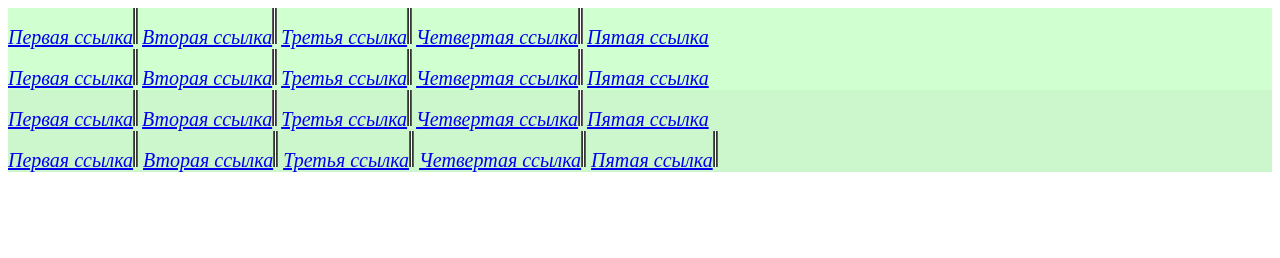
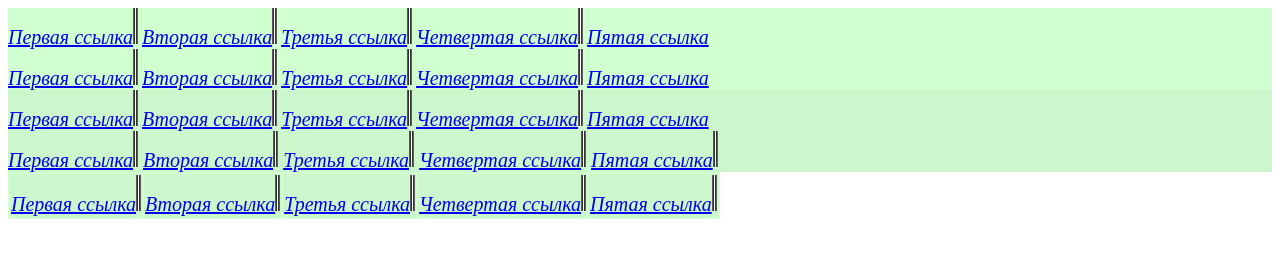
Before and after one commit to DaVinchiLeo/Homework, a plain HTML site: page Алексейчик ДЗ№6/a/LINKS.html in a window 1280 px wide. Drawn offline with Linux system fonts and the light colour scheme.

Commit message:
коментирование и мелкие доработки

```diff
--- a/Алексейчик ДЗ№6/a/LINKS.html
+++ b/Алексейчик ДЗ№6/a/LINKS.html
@@ -18,7 +18,7 @@
         <a href="https://www.goodfon.ru/">Третья ссылка</a>
         <a href="https://www.goodfon.ru/">Четвертая ссылка</a>
         <a href="https://www.goodfon.ru/">Пятая ссылка</a>
-
+        <!--Тут реализовал ссылки при помощи div-->
     </div>
     <div class="links">
 
@@ -36,6 +36,7 @@
         <a href="https://www.goodfon.ru/" class="menu__item">Третья ссылка</a>
         <a href="https://www.goodfon.ru/" class="menu__item menu__item-importance-high">Четвертая ссылка</a>
         <a href="https://www.goodfon.ru/" class="menu__item menu__item-importance-low">Пятая ссылка</a>
+        <!--Взял в качестве примера и разбора из презенташки-->
     </div>
     <div class="spisok">
         <ul>
@@ -45,7 +46,27 @@
             <li> <a href="https://www.goodfon.ru/">Четвертая ссылка</a></li>
             <li> <a href="https://www.goodfon.ru/">Пятая ссылка</a></li>
         </ul>
+        <!--Тут реализовал ссылки с помощью списка-->
+    </div>
+    <div>
+        <table class="tbl">
+            <tr>
+                <td><a href="https://www.goodfon.ru/">Первая ссылка</a></td>
+                <td><a href="https://www.goodfon.ru/">Вторая ссылка</a></td>
+                <td><a href="https://www.goodfon.ru/">Третья ссылка</a></td>
+                <td><a href="https://www.goodfon.ru/">Четвертая ссылка</a></td>
+                <td><a href="https://www.goodfon.ru/">Пятая ссылка</a></td>
+            </tr>
+        </table>
+        <!--Тут реализовал ссылки в таблице-->
     </div>
 </body>
+<!-- 1)Ссылки реализованы след. методами: обычный div, список li и при помощи таблицы
+     2)Из использованных мною способов реализации ссылок
+     столкнулся с проблемамми со списком и таблицей (разделение между ссылками настроить ну ни как одекватно не получалось).
+      Использовать обычный div показалось более рациональным и удобным
+  3) разделение сделал только одним способом при помощи a:nth-child(-n + 4)::after
+
+-->
 
 </html>
--- a/Алексейчик ДЗ№6/a/style.css
+++ b/Алексейчик ДЗ№6/a/style.css
@@ -56,3 +56,11 @@ a:nth-child(-n + 4)::after {
   display: inline;
   padding: 0px;
 }
+.tbl{
+  background-color: #d0ffd0;
+}
+.tbl td{
+  font-style: italic;
+  font-size: 20px;
+  background-color: #ccf7cc;
+}
```
Also changed, not shown: Алексейчик ДЗ№6/d/STARS.html (+5 -2 lines), Алексейчик ДЗ№6/d/style.css (+14 -6 lines).
